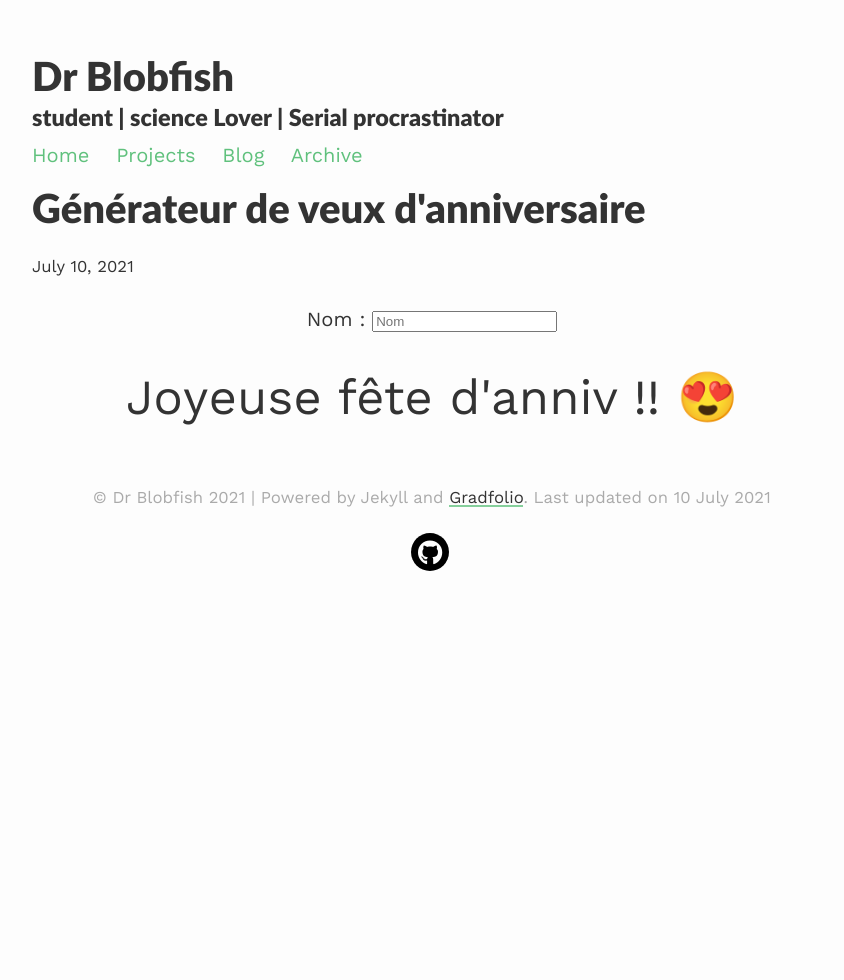
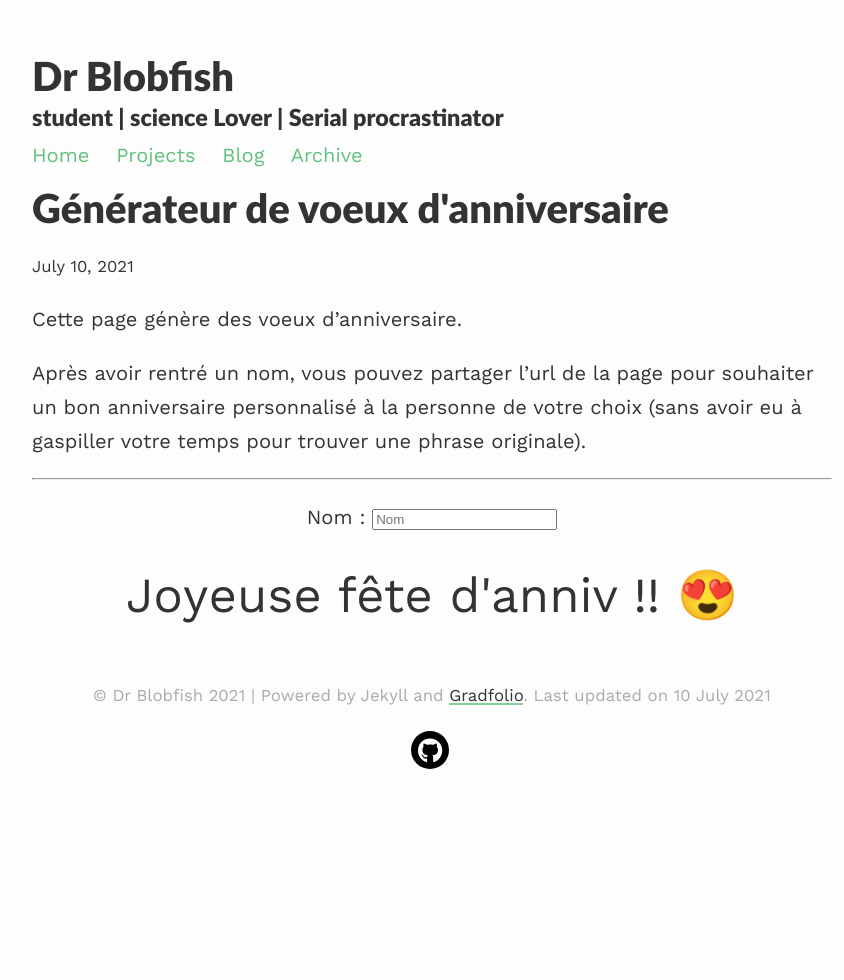
Before and after one commit to drblobfish/drblobfish.github.io, a Jekyll site: the page built from _posts/2021-07-10-birthday.md, in a window 1280 px wide. Shown: the whole page, without its empty margins (208-1052 px from the left). Built offline with Jekyll 4.4.1, drawn with Linux system fonts in a browser that asks for light colours; nearby versions of some CDN libraries.

Commit message:
added explaination

```diff
--- a/_posts/2021-07-10-birthday.md
+++ b/_posts/2021-07-10-birthday.md
@@ -1,9 +1,15 @@
 ---
 layout: post
-title: "Générateur de veux d'anniversaire"
+title: "Générateur de voeux d'anniversaire"
 ---
 
 
+Cette page génère des voeux d'anniversaire.
+
+Après avoir rentré un nom, vous pouvez partager l'url de la page pour souhaiter un bon anniversaire personnalisé à la personne de votre choix (sans avoir eu à gaspiller votre temps pour trouver une phrase originale).
+
+
+----------------
 
 
 <p align="center">
```
Also changed, not shown: other parts of _posts/2021-07-10-birthday.md (+1 -1 lines).
